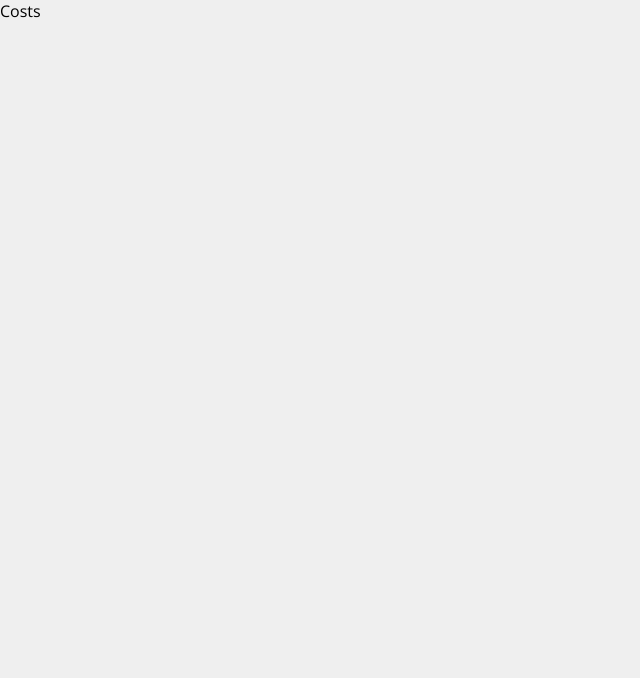
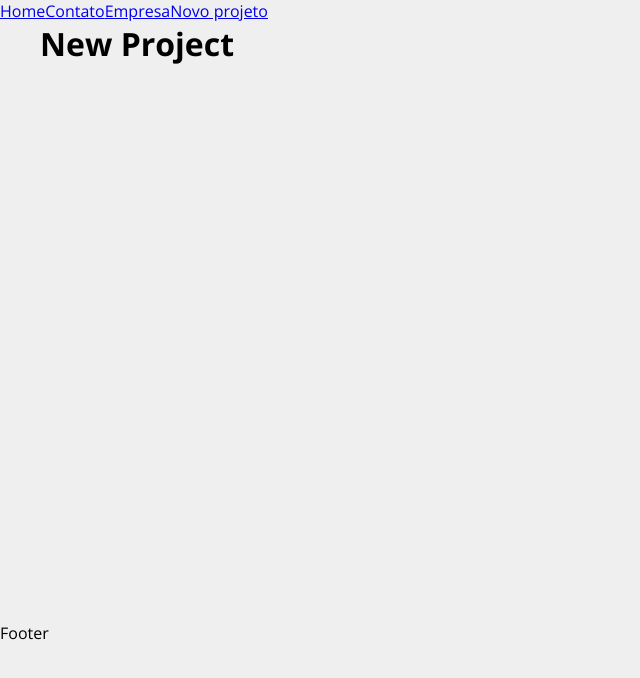
Before and after one commit to EusouRapha/Costs-ProjetoReact, a React (Create React App) app in the folder projeto/: page /NewProject in a window 1280 px wide. Shown: the top 678 px of the page, without its empty margins (0-640 px from the left). Built offline with nearby package versions, Linux system fonts and the light colour scheme.

Commit message:
Base do projeto

```diff
--- a/projeto/src/App.js
+++ b/projeto/src/App.js
@@ -1,8 +1,32 @@
+import { BrowserRouter as Router, Routes, Route, Link } from "react-router-dom";
+import Home from "./components/pages/Home";
+import Company from "./components/pages/Company";
+import Contact from "./components/pages/Contact";
+import NewProject from "./components/pages/NewProject";
+
+import Container from "./components/layout/Container";
+
 function App() {
   return (
-    <div className="App">
-      <p>Costs</p>
-    </div>
+    <Router>
+      <div>
+        <Link to="/">Home</Link>
+        <Link to="/contact">Contato</Link>
+        <Link to="/company">Empresa</Link>
+        <Link to="/newproject">Novo projeto</Link>
+      </div>
+
+      <Container customClass="min-height">
+          <Routes>
+            <Route path= "/" element={<Home/>}/>
+            <Route path= "/Company" element={<Company/>}/>
+            <Route path= "/Contact" element={<Contact/>}/>
+            <Route path= "/NewProject" element={<NewProject/>}/>
+          </Routes>
+        </Container>
+
+      <p>Footer</p>
+    </Router>
   );
 }
 
--- /dev/null
+++ b/projeto/src/components/layout/Container.js
@@ -0,0 +1,11 @@
+import styles from "./Container.module.css"
+
+function Container(props){
+    return(
+        <div className={`${styles.container} ${styles[props.customClass]}`}>
+            {props.children}
+        </div>
+    )
+}
+
+export default Container
--- /dev/null
+++ b/projeto/src/components/layout/Container.module.css
@@ -0,0 +1,20 @@
+.container{
+    width: 1200px;
+    display: flex;
+    justify-content: space-between;
+    margin: 0 auto;
+    flex-wrap: wrap;
+}
+
+.min-height{
+    min-height: 75%;
+}
+
+.start{
+    justify-content: flex-start;
+}
+
+.column{
+    flex-direction: column;
+    justify-content: flex-start;
+}
--- /dev/null
+++ b/projeto/src/components/pages/Company.js
@@ -0,0 +1,6 @@
+import React from "react"
+function Company(){
+    return <h1>Company</h1>
+}
+
+export default Company
--- /dev/null
+++ b/projeto/src/components/pages/Contact.js
@@ -0,0 +1,6 @@
+import React from "react"
+function Contact(){
+    return <h1>Contact</h1>
+}
+
+export default Contact
--- /dev/null
+++ b/projeto/src/components/pages/Home.js
@@ -0,0 +1,6 @@
+import React from "react"
+function Home(){
+    return <h1>Home</h1>
+}
+
+export default Home
--- /dev/null
+++ b/projeto/src/components/pages/NewProject.js
@@ -0,0 +1,6 @@
+import React from "react"
+function NewProject(){
+    return <h1>New Project</h1>
+}
+
+export default NewProject
```
